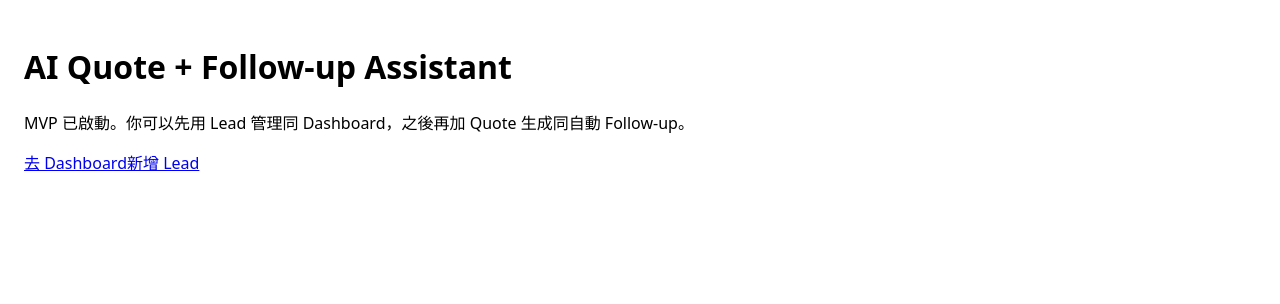
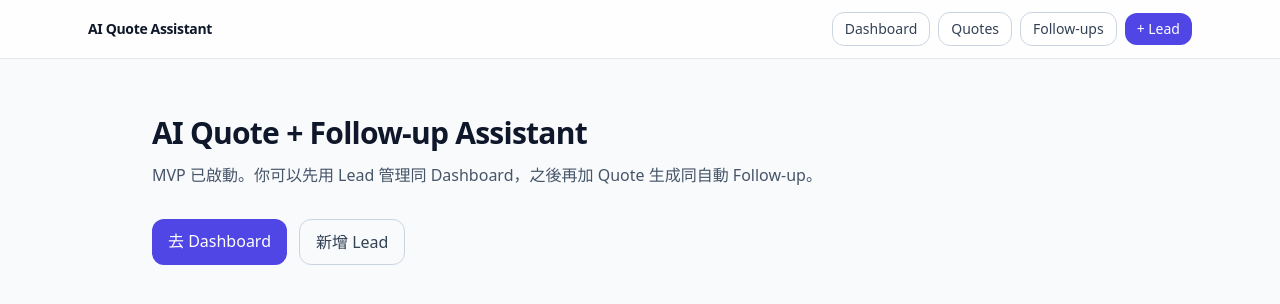
Before and after one commit to jackychan616/ai-quote-assistant, a Next.js app in the folder apps/web/: page / in a window 1280 px wide. Shown: the top 304 px of the page. Built offline with nearby package versions, Linux system fonts and the light colour scheme.

Commit message:
UI facelift: enable Tailwind and add polished app shell

```diff
--- /dev/null
+++ b/apps/web/app/globals.css
@@ -0,0 +1,23 @@
+@tailwind base;
+@tailwind components;
+@tailwind utilities;
+
+:root {
+  color-scheme: light;
+}
+
+body {
+  @apply bg-slate-50 text-slate-900;
+}
+
+.card {
+  @apply rounded-2xl border border-slate-200 bg-white shadow-soft;
+}
+
+.btn-primary {
+  @apply rounded-xl bg-brand-600 px-4 py-2.5 text-white transition hover:bg-brand-700;
+}
+
+.btn-secondary {
+  @apply rounded-xl border border-slate-300 bg-white px-4 py-2.5 text-slate-700 transition hover:bg-slate-100;
+}
--- a/apps/web/app/layout.tsx
+++ b/apps/web/app/layout.tsx
@@ -1,7 +1,25 @@
+import './globals.css';
+import Link from 'next/link';
+
 export default function RootLayout({ children }: { children: React.ReactNode }) {
   return (
     <html lang="en">
-      <body style={{ fontFamily: 'system-ui, sans-serif', margin: 0, padding: '24px' }}>{children}</body>
+      <body>
+        <header className="sticky top-0 z-20 border-b border-slate-200 bg-white/80 backdrop-blur">
+          <div className="mx-auto flex max-w-6xl items-center justify-between px-6 py-3">
+            <Link href="/dashboard" className="text-sm font-semibold tracking-tight text-slate-900">
+              AI Quote Assistant
+            </Link>
+            <nav className="flex items-center gap-2 text-sm">
+              <Link className="btn-secondary !px-3 !py-1.5" href="/dashboard">Dashboard</Link>
+              <Link className="btn-secondary !px-3 !py-1.5" href="/quotes">Quotes</Link>
+              <Link className="btn-secondary !px-3 !py-1.5" href="/followups">Follow-ups</Link>
+              <Link className="btn-primary !px-3 !py-1.5" href="/lead/new">+ Lead</Link>
+            </nav>
+          </div>
+        </header>
+        {children}
+      </body>
     </html>
   );
 }
--- /dev/null
+++ b/apps/web/postcss.config.js
@@ -0,0 +1,6 @@
+module.exports = {
+  plugins: {
+    tailwindcss: {},
+    autoprefixer: {},
+  },
+}
--- /dev/null
+++ b/apps/web/tailwind.config.js
@@ -0,0 +1,22 @@
+/** @type {import('tailwindcss').Config} */
+module.exports = {
+  content: [
+    './app/**/*.{js,ts,jsx,tsx,mdx}',
+    './components/**/*.{js,ts,jsx,tsx,mdx}',
+  ],
+  theme: {
+    extend: {
+      colors: {
+        brand: {
+          50: '#eef2ff',
+          600: '#4f46e5',
+          700: '#4338ca',
+        },
+      },
+      boxShadow: {
+        soft: '0 8px 30px rgba(2, 6, 23, 0.06)',
+      },
+    },
+  },
+  plugins: [],
+}
```
Also changed, not shown: apps/web/package.json (+6 -3 lines), 1 other file (tests, documents, lock files or other folders).
